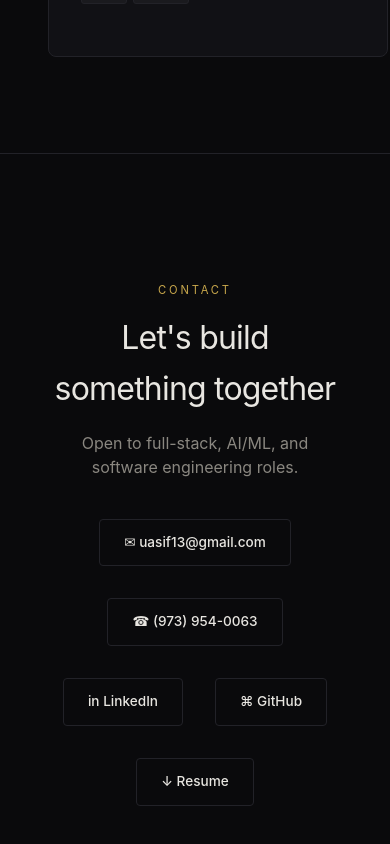
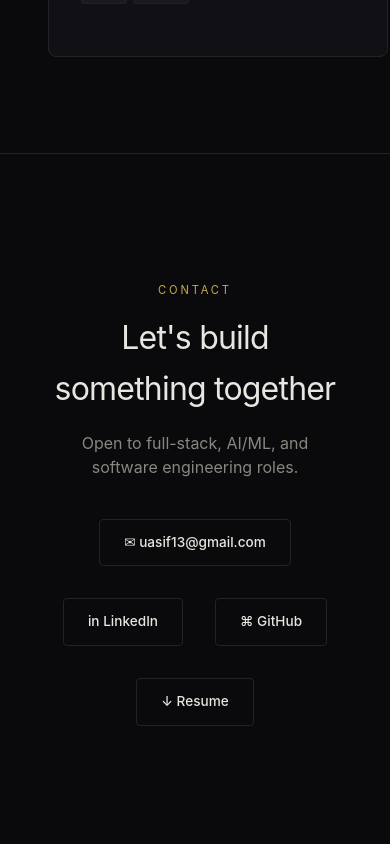
Before and after one commit to uasif13/personal_site, a Next.js app: page / in a window 390 px wide. Shown: the part 4047-4891 px from the top of the page. Built offline with nearby package versions, Linux system fonts and the light colour scheme.

Commit message:
removed phone number from contact

```diff
--- a/components/Contact.tsx
+++ b/components/Contact.tsx
@@ -45,12 +45,6 @@ export default function Contact() {
             ✉ uasif13@gmail.com
           </a>
           <a
-            href="tel:9739540063"
-            className="text-[var(--text)] no-underline text-[0.85rem] font-medium px-6 py-3 border border-[var(--border)] rounded flex items-center gap-2 transition-all hover:border-[var(--accent)] hover:text-[var(--accent)] hover:-translate-y-[2px]"
-          >
-            ☎ (973) 954-0063
-          </a>
-          <a
             href="https://www.linkedin.com/in/asifu"
             target="_blank"
             rel="noopener noreferrer"
```
